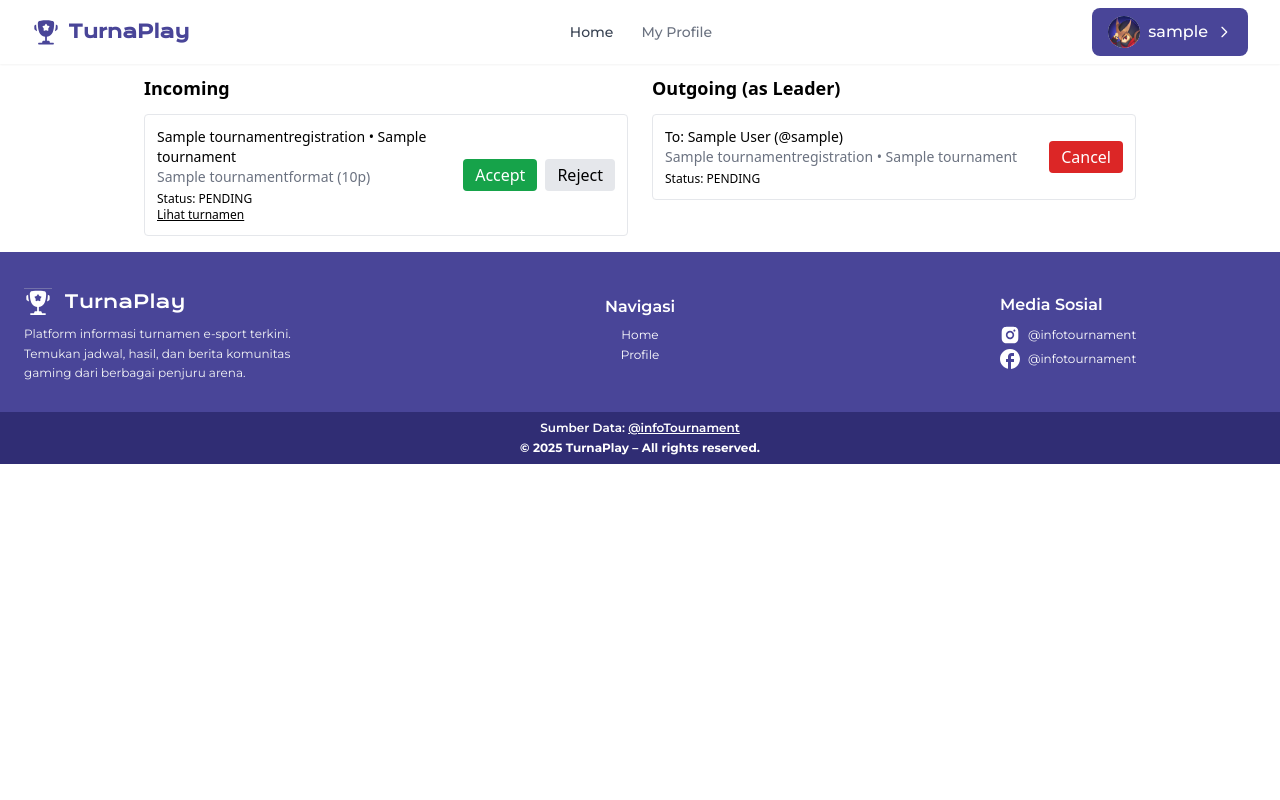
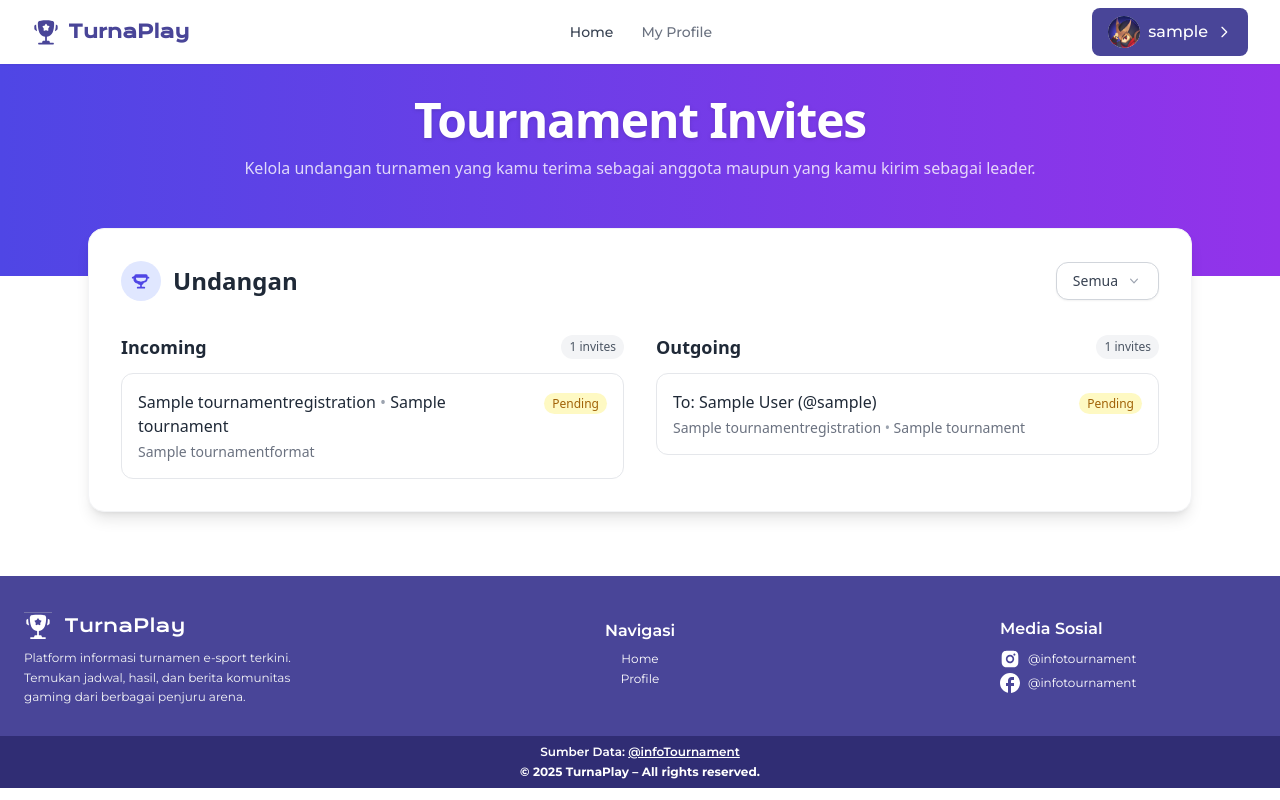
Before and after one commit to PBP-E11/TurnaPlay, a Django app: page /invites/ in a window 1280 px wide. Run offline with Django 5.2, Linux system fonts and the light colour scheme; a user stored in the database is signed in; tables that the repository leaves empty hold one stand-in row (values such as "Sample post"); some libraries are stand-ins or nearby versions.

Commit message:
style(invite): fix invite_list UI

```diff
--- a/tournament_invite/templates/tournament_invite/invite_list.html
+++ b/tournament_invite/templates/tournament_invite/invite_list.html
@@ -4,154 +4,183 @@
 
 {% include "navbar.html" %}
 
-<div class="max-w-5xl mx-auto p-4 space-y-6">
-  <div class="flex items-center justify-between">
-    <h1 class="text-2xl font-semibold">Tournament Invites</h1>
+<!-- HERO -->
+<section class="bg-gradient-to-r from-indigo-600 to-purple-600">
+  <div class="max-w-6xl mx-auto px-6 py-20 md:py-24 text-white text-center">
+    <h1 class="text-4xl md:text-5xl font-extrabold tracking-tight drop-shadow">
+      Tournament Invites
+    </h1>
+    <p class="mt-3 text-white/80 text-sm md:text-base">
+      Kelola undangan turnamen yang kamu terima sebagai anggota maupun yang kamu kirim sebagai leader.
+    </p>
+  </div>
+</section>
 
-    <!-- filter status -->
-    <form method="get" class="flex items-center gap-2">
-      <label class="text-sm">Status</label>
-      <select name="status" class="border rounded px-2 py-1" onchange="this.form.submit()">
-        <option value="all" {% if status == 'all' %}selected{% endif %}>All</option>
-        <option value="pending" {% if status == 'pending' %}selected{% endif %}>Pending</option>
-        <option value="accepted" {% if status == 'accepted' %}selected{% endif %}>Accepted</option>
-        <option value="rejected" {% if status == 'rejected' %}selected{% endif %}>Rejected</option>
-      </select>
+<!-- CARD WRAP -->
+<div class="max-w-6xl mx-auto px-6 -mt-12 pb-16 relative z-10">
+  <div class="bg-white rounded-2xl shadow-lg p-8 border border-gray-100">
+
+    <!-- HEADER -->
+    <div class="flex flex-col md:flex-row md:items-center md:justify-between gap-3 mb-8">
+      <div class="flex items-center gap-3">
+        <span class="inline-flex items-center justify-center w-10 h-10 rounded-full bg-indigo-100 text-indigo-600">
+          <svg xmlns="http://www.w3.org/2000/svg" class="h-5 w-5" viewBox="0 0 24 24" fill="currentColor">
+            <path d="M4 6a2 2 0 0 1 2-2h12a2 2 0 0 1 2 2v1h1a1 1 0 1 1 0 2h-1a5 5 0 0 1-4.58 4.98A6 6 0 0 1 13 16.92V19h3a1 1 0 1 1 0 2H8a1 1 0 1 1 0-2h3v-2.08A6 6 0 0 1 7.58 14.98 5 5 0 0 1 3 9H2a1 1 0 0 1 0-2h1V6Zm2 2v1a3 3 0 0 0 2.65 2.98A6 6 0 0 1 12 13a6 6 0 0 1 3.35-1.02A3 3 0 0 0 18 9V8H6Z"/>
+          </svg>
+        </span>
+        <h2 class="text-2xl font-semibold text-gray-800">Undangan</h2>
+      </div>
+
+      <!-- FILTER -->
+      <div class="relative" x-data="{open:false, val:'{{ status|default:'all' }}'}">
+        <label class="sr-only">Filter status</label>
+        <button type="button"
+                onclick="this.nextElementSibling.classList.toggle('hidden')"
+                class="inline-flex items-center gap-2 rounded-xl border border-gray-300 bg-white px-4 py-2 text-sm text-gray-700 shadow-sm hover:border-indigo-400 focus:outline-none focus:ring-2 focus:ring-indigo-300 transition">
+          <span id="status-label">
+            {% if status == 'pending' %}Pending{% elif status == 'accepted' %}Accepted{% elif status == 'rejected' %}Rejected{% else %}Semua{% endif %}
+          </span>
+          <svg xmlns="http://www.w3.org/2000/svg" class="h-4 w-4 text-gray-400" viewBox="0 0 20 20" fill="currentColor">
+            <path fill-rule="evenodd" d="M5.23 7.21a.75.75 0 011.06.02L10 11.127l3.71-3.896a.75.75 0 111.08 1.04l-4.24 4.46a.75.75 0 01-1.08 0L5.21 8.27a.75.75 0 01.02-1.06z" clip-rule="evenodd" />
+          </svg>
+        </button>
+
+        <!-- MENU -->
+        <div class="absolute right-0 mt-2 w-44 rounded-xl bg-white shadow-lg ring-1 ring-black/5 overflow-hidden hidden z-20">
+          <form id="filter-form" method="get">
+            <input type="hidden" name="status" id="status-input" value="{{ status|default:'all' }}">
+            <ul class="py-1 text-sm">
+              <li><button type="button" data-value="all"
+                         class="w-full text-left px-3 py-2 hover:bg-indigo-50">Semua</button></li>
+              <li><button type="button" data-value="pending"
+                         class="w-full text-left px-3 py-2 hover:bg-indigo-50">Pending</button></li>
+              <li><button type="button" data-value="accepted"
+                         class="w-full text-left px-3 py-2 hover:bg-indigo-50">Accepted</button></li>
+              <li><button type="button" data-value="rejected"
+                         class="w-full text-left px-3 py-2 hover:bg-indigo-50">Rejected</button></li>
+            </ul>
           </form>
         </div>
-
-  <div class="grid grid-cols-1 md:grid-cols-2 gap-6">
-    <!-- Incoming -->
-    <section class="space-y-3">
-      <h2 class="font-semibold text-lg">Incoming</h2>
-      {% if incoming %}
-        {% for inv in incoming %}
-          <div class="border rounded p-3 flex justify-between items-center">
-            <div class="text-sm">
-              <div class="font-medium">
-                {{ inv.tournament_registration.team_name }}
-                •
-                {{ inv.tournament_registration.tournament.tournament_name }}
-              </div>
-              <div class="text-gray-500">
-                {{ inv.tournament_registration.tournament.tournament_format.name }}
-                ({{ inv.tournament_registration.tournament.tournament_format.team_size }}p)
-              </div>
-              <div class="text-xs mt-1">Status: <span class="uppercase">{{ inv.status }}</span></div>
-              <div class="text-xs">
-                <a class="underline"
-                   href="{% url 'tournaments:tournament-detail' inv.tournament_registration.tournament_id %}">
-                  Lihat turnamen
-                </a>
       </div>
     </div>
 
-            <div class="flex items-center gap-2">
+    <!-- LISTS -->
+    <div class="grid grid-cols-1 lg:grid-cols-2 gap-8">
+      <!-- Incoming -->
+      <section>
+        <div class="flex items-center justify-between mb-3">
+          <h3 class="font-semibold text-gray-800 text-lg">Incoming</h3>
+          <span class="text-xs px-2 py-1 rounded-full bg-gray-100 text-gray-600">
+            {% if incoming %}{{ incoming|length }} invites{% else %}0 invites{% endif %}
+          </span>
+        </div>
+
+        {% if incoming %}
+          <ul class="space-y-3">
+            {% for inv in incoming %}
+              <li class="group border rounded-xl p-4 hover:shadow-md transition border-gray-200">
+                <div class="flex items-start justify-between gap-4">
+                  <div class="min-w-0">
+                    <p class="font-medium text-gray-800">
+                      {{ inv.tournament_registration.team_name }}
+                      <span class="text-gray-400">•</span>
+                      {{ inv.tournament_registration.tournament.tournament_name }}
+                    </p>
+                    <p class="text-sm text-gray-500 mt-1">
+                      {{ inv.tournament_registration.tournament.tournament_format.name }}
+                    </p>
+                  </div>
+                  <div>
                     {% if inv.status == 'pending' %}
-                <button class="px-3 py-1 bg-green-600 text-white rounded"
-                        onclick="acceptInvite('{{ inv.id }}', '{{ inv.tournament_registration.tournament.tournament_format.game_id }}')">
-                  Accept
-                </button>
-                <button class="px-3 py-1 bg-gray-200 rounded" onclick="rejectInvite('{{ inv.id }}')">Reject</button>
+                      <span class="text-xs px-2 py-0.5 rounded-full bg-yellow-100 text-yellow-700">Pending</span>
+                    {% elif inv.status == 'accepted' %}
+                      <span class="text-xs px-2 py-0.5 rounded-full bg-emerald-100 text-emerald-700">Accepted</span>
                     {% else %}
-                <span class="text-xs text-gray-500">No actions</span>
+                      <span class="text-xs px-2 py-0.5 rounded-full bg-rose-100 text-rose-700">Rejected</span>
                     {% endif %}
                   </div>
                 </div>
+              </li>
             {% endfor %}
+          </ul>
         {% else %}
-        <p class="text-sm text-gray-500">No incoming invites.</p>
+          <div class="rounded-xl border border-dashed border-gray-300 p-6 text-center text-sm text-gray-500 bg-gray-50">
+            Tidak ada undangan masuk.
+          </div>
         {% endif %}
       </section>
 
       <!-- Outgoing -->
-    <section class="space-y-3">
-      <h2 class="font-semibold text-lg">Outgoing (as Leader)</h2>
-      {% if outgoing %}
-        {% for inv in outgoing %}
-          <div class="border rounded p-3 flex justify-between items-center">
-            <div class="text-sm">
-              <div class="font-medium">
-                To: {{ inv.user_account.display_name }} (@{{ inv.user_account.username }})
-              </div>
-              <div class="text-gray-500">
-                {{ inv.tournament_registration.team_name }} •
-                {{ inv.tournament_registration.tournament.tournament_name }}
-              </div>
-              <div class="text-xs mt-1">Status: <span class="uppercase">{{ inv.status }}</span></div>
+      <section>
+        <div class="flex items-center justify-between mb-3">
+          <h3 class="font-semibold text-gray-800 text-lg">Outgoing</h3>
+          <span class="text-xs px-2 py-1 rounded-full bg-gray-100 text-gray-600">
+            {% if outgoing %}{{ outgoing|length }} invites{% else %}0 invites{% endif %}
+          </span>
         </div>
 
+        {% if outgoing %}
+          <ul class="space-y-3">
+            {% for inv in outgoing %}
+              <li class="group border rounded-xl p-4 hover:shadow-md transition border-gray-200">
+                <div class="flex items-start justify-between gap-4">
+                  <div class="min-w-0">
+                    <p class="font-medium text-gray-800">
+                      To: {{ inv.user_account.display_name }} (@{{ inv.user_account.username }})
+                    </p>
+                    <p class="text-sm text-gray-500 mt-1">
+                      {{ inv.tournament_registration.team_name }}
+                      <span class="text-gray-400">•</span>
+                      {{ inv.tournament_registration.tournament.tournament_name }}
+                    </p>
+                  </div>
                   <div>
                     {% if inv.status == 'pending' %}
-                <button class="px-3 py-1 bg-red-600 text-white rounded"
-                        onclick="cancelInvite('{{ inv.id }}')">Cancel</button>
+                      <span class="text-xs px-2 py-0.5 rounded-full bg-yellow-100 text-yellow-700">Pending</span>
+                    {% elif inv.status == 'accepted' %}
+                      <span class="text-xs px-2 py-0.5 rounded-full bg-emerald-100 text-emerald-700">Accepted</span>
                     {% else %}
-                <span class="text-xs text-gray-500">No actions</span>
+                      <span class="text-xs px-2 py-0.5 rounded-full bg-rose-100 text-rose-700">Rejected</span>
                     {% endif %}
                   </div>
                 </div>
+              </li>
             {% endfor %}
+          </ul>
         {% else %}
-        <p class="text-sm text-gray-500">No outgoing invites.</p>
+          <div class="rounded-xl border border-dashed border-gray-300 p-6 text-center text-sm text-gray-500 bg-gray-50">
+            Tidak ada undangan keluar.
+          </div>
         {% endif %}
       </section>
     </div>
   </div>
+</div>
 
-<!-- Widget -->
-{% include "game_account/select_widget.html" %}
+<script>
+  // opsi dropdown
+  document.querySelectorAll('[data-value]').forEach(btn => {
+    btn.addEventListener('click', () => {
+      const val = btn.getAttribute('data-value');
+      document.getElementById('status-input').value = val;
+      document.getElementById('status-label').textContent =
+        val === 'pending' ? 'Pending' :
+        val === 'accepted' ? 'Accepted' :
+        val === 'rejected' ? 'Rejected' : 'Semua';
+      // submit
+      document.getElementById('filter-form').submit();
+    });
+  });
+  // tutup menu saat klik di luar
+  document.addEventListener('click', (e) => {
+    const toggle = document.querySelector('[type="button"]+div');
+    const trigger = document.querySelector('[type="button"]');
+    if (!toggle || !trigger) return;
+    if (!toggle.contains(e.target) && !trigger.contains(e.target)) {
+      toggle.classList.add('hidden');
+    }
+  });
+</script>
 
 {% include "footer.html" %}
-
-<script>
-  // helper csrf
-  function getCookie(name) {
-    const value = `; ${document.cookie}`;
-    const parts = value.split(`; ${name}=`);
-    if (parts.length === 2) return parts.pop().split(';').shift();
-  }
-
-  async function acceptInvite(inviteId, gameId){
-    showGameAccountWidget(gameId);
-    const handler = async (e) => {
-      const gaId = e.detail.id;
-      window.removeEventListener('gameaccount:selected', handler);
-      const resp = await fetch("{% url 'tournament_invite:api-accept' %}", {
-        method: "POST",
-        headers: {"Content-Type":"application/json", "X-CSRFToken": getCookie('csrftoken')},
-        body: JSON.stringify({invite_id: inviteId, game_account_id: gaId}),
-        credentials: "same-origin",
-      });
-      const j = await resp.json();
-      if (j.ok) location.reload();
-      else alert(j.error || "Accept failed");
-    };
-    window.addEventListener('gameaccount:selected', handler);
-  }
-
-  async function rejectInvite(inviteId){
-    const resp = await fetch("{% url 'tournament_invite:api-reject' %}", {
-      method: "POST",
-      headers: {"Content-Type":"application/json", "X-CSRFToken": getCookie('csrftoken')},
-      body: JSON.stringify({invite_id: inviteId}),
-      credentials: "same-origin",
-    });
-    const j = await resp.json();
-    if (j.ok) location.reload();
-    else alert(j.error || "Reject failed");
-  }
-
-  async function cancelInvite(inviteId){
-    const resp = await fetch("{% url 'tournament_invite:api-cancel' %}", {
-      method: "POST",
-      headers: {"Content-Type":"application/json", "X-CSRFToken": getCookie('csrftoken')},
-      body: JSON.stringify({invite_id: inviteId}),
-      credentials: "same-origin",
-    });
-    const j = await resp.json();
-    if (j.ok) location.reload();
-    else alert(j.error || "Cancel failed");
-  }
-</script>
-
 {% endblock %}
```
Lines whose indentation alone changed are shown as unchanged.
